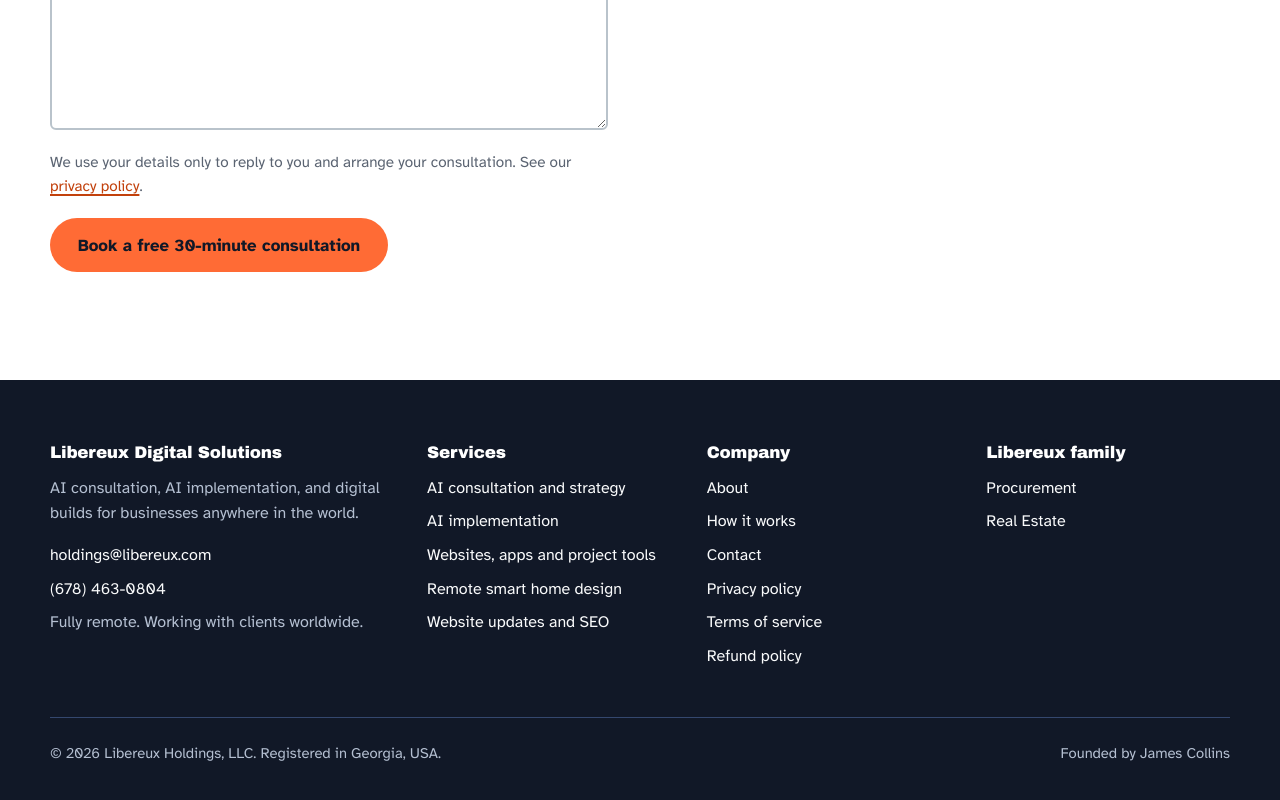
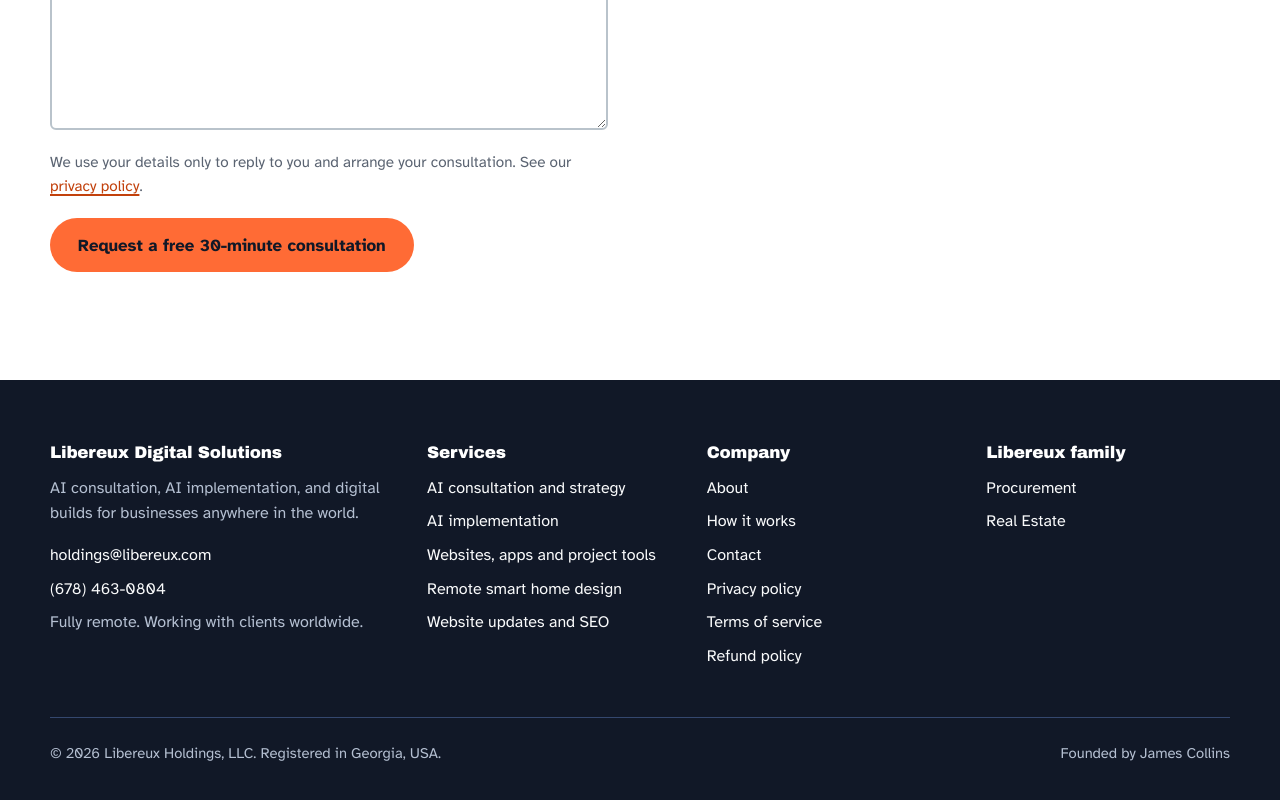
Before and after one commit to libereux/libereux-site, a Next.js app: page /contact in a window 1280 px wide. Shown: the part 1224-2024 px from the top of the page. Built offline with nearby package versions, Linux system fonts and the light colour scheme.

Commit message:
Contact form submit says Request when no time is picked
Co-Authored-By: Claude Sonnet 5.5 <noreply@anthropic.com>
Claude-Session: https://claude.ai/code/session_011CgxkFvQ768w9n5QKedDWa

```diff
--- a/components/ContactForm.tsx
+++ b/components/ContactForm.tsx
@@ -210,7 +210,7 @@ export default function ContactForm() {
 
       <div>
         <button type="submit" className="btn btn-primary" disabled={status.kind === "sending"}>
-          {status.kind === "sending" ? "Sending" : "Book a free 30-minute consultation"}
+          {status.kind === "sending" ? "Sending" : slot !== null ? "Book a free 30-minute consultation" : "Request a free 30-minute consultation"}
         </button>
       </div>
 
```
